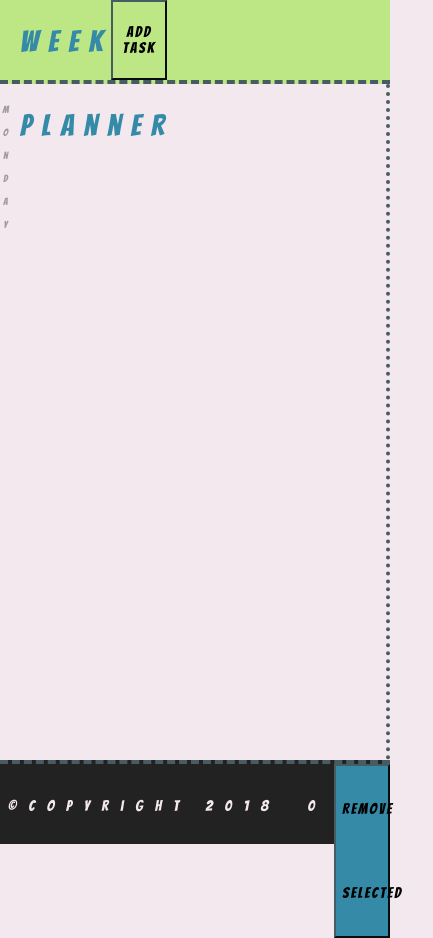
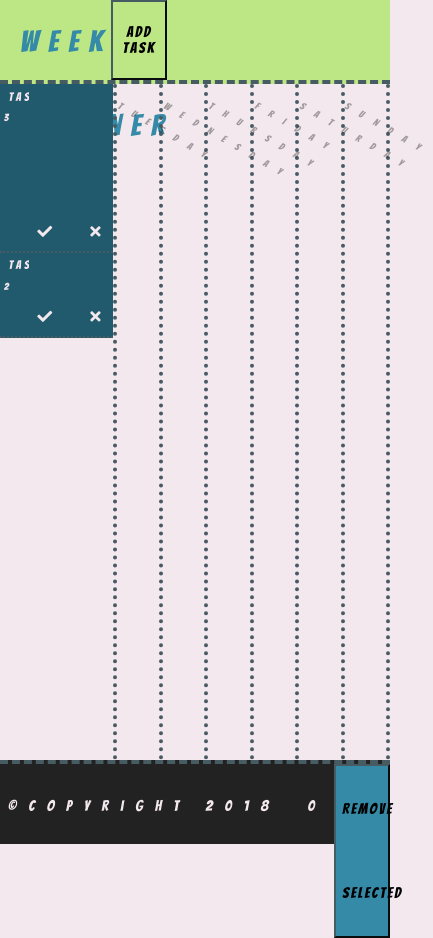
Before and after one commit to szymonWojcikowski/weekPlanner, a React app: page / in a window 390 px wide. Shown: the whole page, 433 px wide, since content can reach past the window. Built offline with nearby package versions, Linux system fonts and the light colour scheme.

Commit message:
simplifying the rendering model and props flow

```diff
--- a/src/App.jsx
+++ b/src/App.jsx
@@ -5,7 +5,7 @@ import './scss/main.scss';
 
 import Header from "./components/Header.jsx";
 import AddForm from "./components/AddForm.jsx";
-import PlansSection from "./components/PlansSection.jsx";
+import PlansSectionOld from "./components/PlansSection.jsx";
 import Footer from "./components/Footer.jsx";
 
 class App extends React.Component {
@@ -106,7 +106,7 @@ class App extends React.Component {
                     taskPriority={this.state.taskPriority}
                     dayIndex={this.state.dayIndex}
                     estimatedTime={this.state.estimatedTime}
-                /> : <PlansSection />}
+                /> : <PlansSectionOld />}
                 <Footer />
             </div>
         )
--- a/src/components/Day.jsx
+++ b/src/components/Day.jsx
@@ -6,30 +6,39 @@ class Day extends React.Component {
     constructor(props) {
         super(props);
         this.state = {
-            xDay: props.xDay
+            tasks: this.props.tasks,
+            // monday: this.props[0].tasks
         };
     }
 
     render() {
+        console.log("Props ", this.props);
+        console.log("Tasks ", this.state.tasks);
+        // console.log("state.tasks ", this.state.monday);
         return (
             <ul className="day" data-day={this.props.dataDay}>
-                {this.props.day}
-                {this.state.xDay.map( (item, index) => {
-                        if (index === this.props.xDay) {
-                            const holeDay = item;
-                            holeDay.map( item => {
-                                    return <Task
-                                        taskName={item.taskName}
-                                        taskPriority={item.taskPriority}
-                                        estimatedTime={item.estimatedTime} />
-                                }
-                            )
-                        }
-                    }
-                )}
+                <span>{this.props.day}</span>
+                {this.state.tasks.map( (item, index) => {
+                    return (
+                        <Task
+                            key={index}
+                            taskName={item.taskName}
+                            taskPriority={item.taskPriority}
+                            estimatedTime={item.estimatedTime}
+                        />
+                    );
+                })}
             </ul>
-        )
+        );
     }
 }
 
 export default Day;
+
+
+{/*if (1!==1) { //index == this.props.dataDay*/}
+    {/*console.log("jestem w warunku");*/}
+    {/*let holeDay = item;*/}
+    {/*console.log("Cały dzien ", holeDay);*/}
+    {/*return holeDay.map( item => {                   }*/}
+            {/*}*/}
--- a/src/components/PlansSection.jsx
+++ b/src/components/PlansSection.jsx
@@ -30,9 +30,9 @@ class PlansSection extends React.Component {
             ]
 
         };
-        this.daysDisplay = this.daysDisplay.bind(this);
+        //this.daysDisplay = this.daysDisplay.bind(this);
         this.handleLoad = this.handleLoad.bind(this);
-        this.updateDimensions = this.updateDimensions.bind(this);
+        //this.updateDimensions = this.updateDimensions.bind(this);
     };
 
     handleLoad(event) {
@@ -42,59 +42,55 @@ class PlansSection extends React.Component {
         })
     };
 
-    daysDisplay(numberOfDays) {
-        // for(let i = 0; i < numberOfDays; i++) {
-        //     return (
-        //         <li className="day" id={i}>Dzień nr {i}</li>
-        //     );
-        // }
-        const daysOfWeek = ["Monday","Tuesday","Wednesday","Thursday","Friday","Saturday","Sunday"];
+    // daysDisplay(numberOfDays) {
+    //     // for(let i = 0; i < numberOfDays; i++) {
+    //     //     return (
+    //     //         <li className="day" id={i}>Dzień nr {i}</li>
+    //     //     );
+    //     // }
+    //     const daysOfWeek = ["Monday","Tuesday","Wednesday","Thursday","Friday","Saturday","Sunday"];
+    //
+    //
+    //     const enableDays = daysOfWeek.map( (day, index) => {
+    //         return <Day key={index} dataDay={index} day={day} tasks={this.state.days[index]} days={this.state.days}>{day}</Day>
+    //     });
+    //
+    //     const daysToDisplay = [];
+    //
+    //     for(let i = 0; i < numberOfDays; i++) {
+    //         daysToDisplay.push(enableDays[i]);
+    //     }
+    //
+    //     return daysToDisplay;
+    // };
 
 
-        const enableDays = daysOfWeek.map( (day, index) => {
-            return <Day key={index} dataDay={this.index} day={day} xDay={this.state.days[index]}>{day}</Day>
-        });
+    // componentWillMount() {
+    //     this.updateDimensions();
+    // };
 
-        const daysToDisplay = [];
+    // componentDidMount() {
+    //     window.addEventListener("resize", this.updateDimensions);
+    // };
 
-        for(let i = 0; i < numberOfDays; i++) {
-            daysToDisplay.push(enableDays[i]);
-        }
-
-        return daysToDisplay;
-    };
-
-    updateDimensions() {
-        let w = window,
-            d = document,
-            documentElement = d.documentElement,
-            body = d.getElementsByTagName('body')[0],
-            width = w.innerWidth || documentElement.clientWidth || body.clientWidth;
-            //height = w.innerHeight|| documentElement.clientHeight|| body.clientHeight;
-
-        //this.setState({width: width, height: height});
-        this.setState({screenSize: width});
-        // if you are using ES2015 I'm pretty sure you can do this: this.setState({width, height});
-    };
-
-    componentWillMount() {
-        this.updateDimensions();
-    };
-
-    componentDidMount() {
-        window.addEventListener("resize", this.updateDimensions);
-    };
-
-    componentWillUnmount() {
-        window.removeEventListener("resize", this.updateDimensions);
-    };
+    // componentWillUnmount() {
+    //     window.removeEventListener("resize", this.updateDimensions);
+    // };
 
 
 
     render() {
+        const daysOfWeek = ["Monday","Tuesday","Wednesday","Thursday","Friday","Saturday","Sunday"];
         return (
             <section className="week" onLoad={this.handleLoad}>
-                { this.state.screenSize < 961 ? this.daysDisplay(1) : this.daysDisplay(7) }
+                {daysOfWeek.map((day, index) => {
+                    return (<Day key={index}
+                                dataDay={index}
+                                day={day}
+                                tasks={this.state.days[index]}>
+                                    {day}
+                                </Day>)
+                })}
             </section>
         );
     }
--- a/src/components/Task.jsx
+++ b/src/components/Task.jsx
@@ -3,12 +3,23 @@ import ReactDOM from 'react-dom';
 
 
 const Task = (props) => {
+    console.log("Propsy w tasku: ", props);
+    const { estimatedTime } = props;
+    console.log("czas::::", estimatedTime);
+    const sectionWeekHeight = 80;
+    const activityHours = 16;
+    let style = {
+        height: sectionWeekHeight/activityHours * parseInt(estimatedTime)+"vh"
+    };
+
     return (
-        <li>
+        <li style={style}>
             <h1>{props.taskName}</h1>
-            <span>Description will be here</span>
+            <p className="descr">{props.taskPriority}</p>
+            <button className="btn selected"><i className="fas fa-check" /></button>
+            <button className="btn delete"><i className="fas fa-times" /></button>
         </li>
     )
 };
 
-export default Task;
+export default Task; //?
--- a/src/scss/main.scss
+++ b/src/scss/main.scss
@@ -140,10 +140,17 @@ section.week {
         }
         height: 80vh;
         border-right: 4px dotted $colorBorder;
-        writing-mode: vertical-lr;
+        //writing-mode: vertical-lr;
         text-orientation: upright;
-        text-indent: 2rem;
+        //text-indent: 2rem;
         color: rgba(34, 34, 34, .4);
+        span {
+            position: absolute;
+            top: 12vh;
+            margin-left: 1vw;
+            transform-origin: top left;
+            transform: rotate(30deg);
+        }
         li {
             position: relative;
             height: 100% / $hoursPerDay;
```
Also changed, not shown: src/components/PlansSectionOld.jsx (added, +103 -0 lines).
